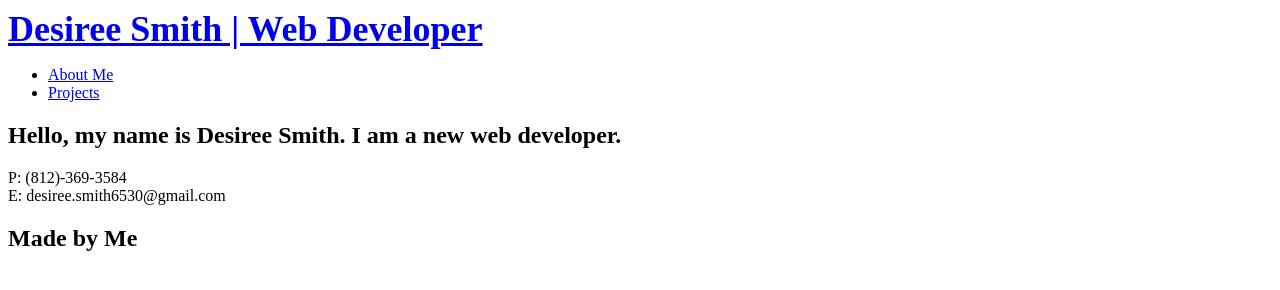
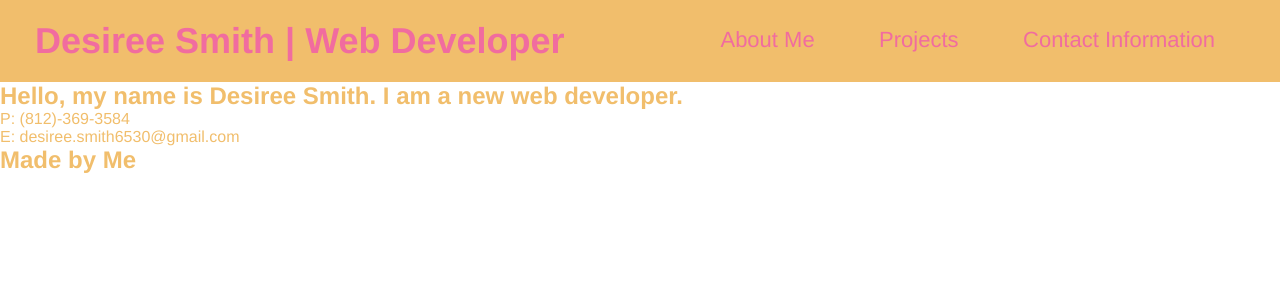
Before and after one commit to DesireeCash/blue-bamboo, a plain HTML site: page index.html in a window 1280 px wide. Drawn offline with Linux system fonts and the light colour scheme.

Commit message:
css root

```diff
--- a/assets/css/style.css
+++ b/assets/css/style.css
@@ -5,9 +5,47 @@
     --fourth-color: #F16C9F;
 }
 
+* {
+    margin: 0;
+    padding: 0;
+  }
+
+body {
+    color: var(--primary-color);
+    font-family: Helvetica, Arial, sans-serif;
+}
+
+header {
+    padding: 20px 35px;
+    background-color: var(--primary-color);
+}
+
+
 header h1 {
     font-weight: bold;
     font-size: 36px;
     color: var(--primary-color);
     margin: 0;
-  }
+    display: inline;
+}
+
+header a {
+    text-decoration: none;
+    color: var(--fourth-color);
+}
+
+header nav {
+    float: right;
+    margin: 7px 0;
+}
+
+header nav ul li {
+    display: inline;
+}
+
+
+header nav ul li a {
+    margin: 0 30px;
+    font-weight: lighter;
+    font-size: 22px;
+}
--- a/index.html
+++ b/index.html
@@ -24,6 +24,9 @@
                 </li>
                 <li>
                     <a href="#Projects">Projects</a>
+                </li>
+                <li>
+                    <a href="#Contact-Info">Contact Information</a>
                 </li>
             </ul>
         </nav>
```
